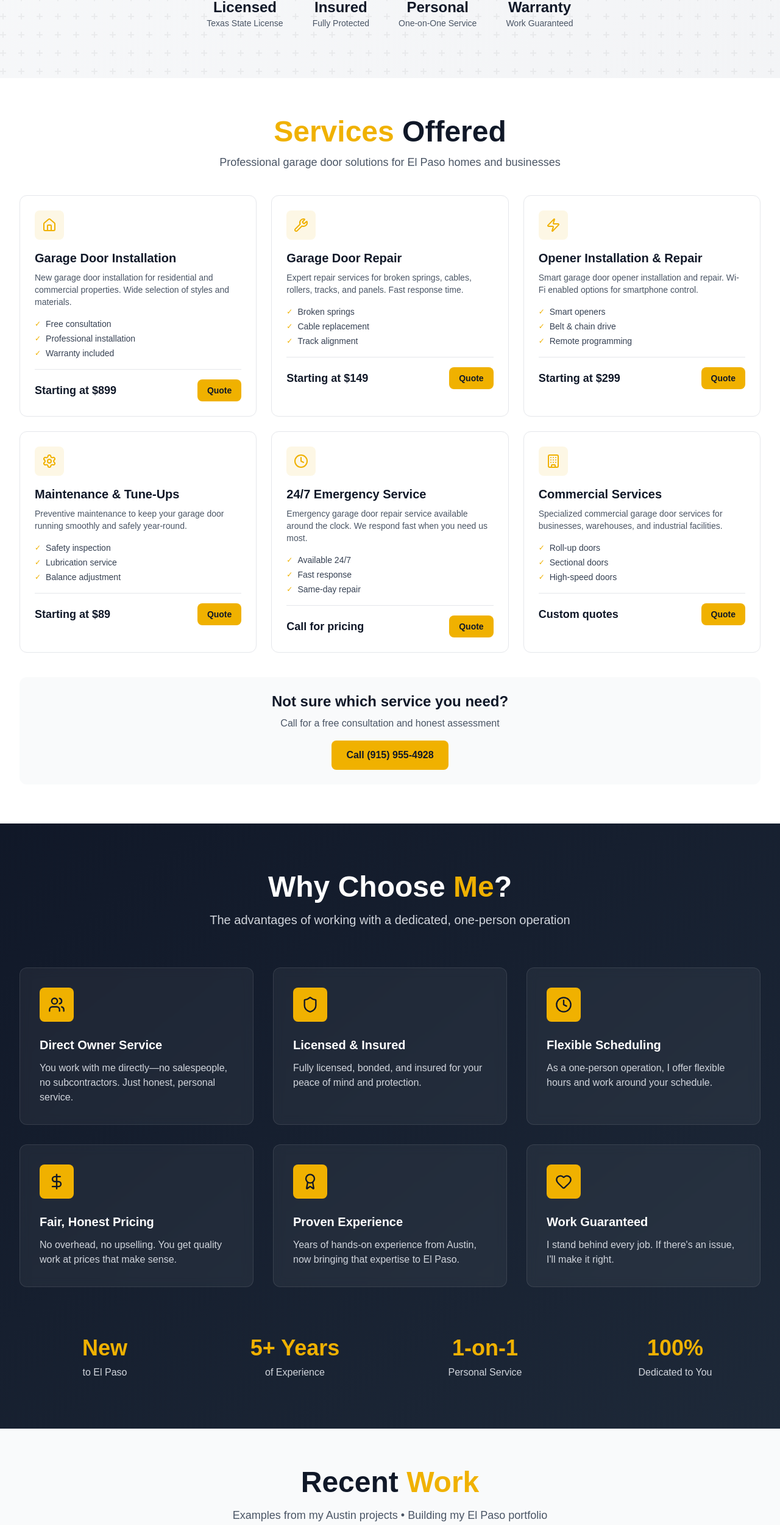
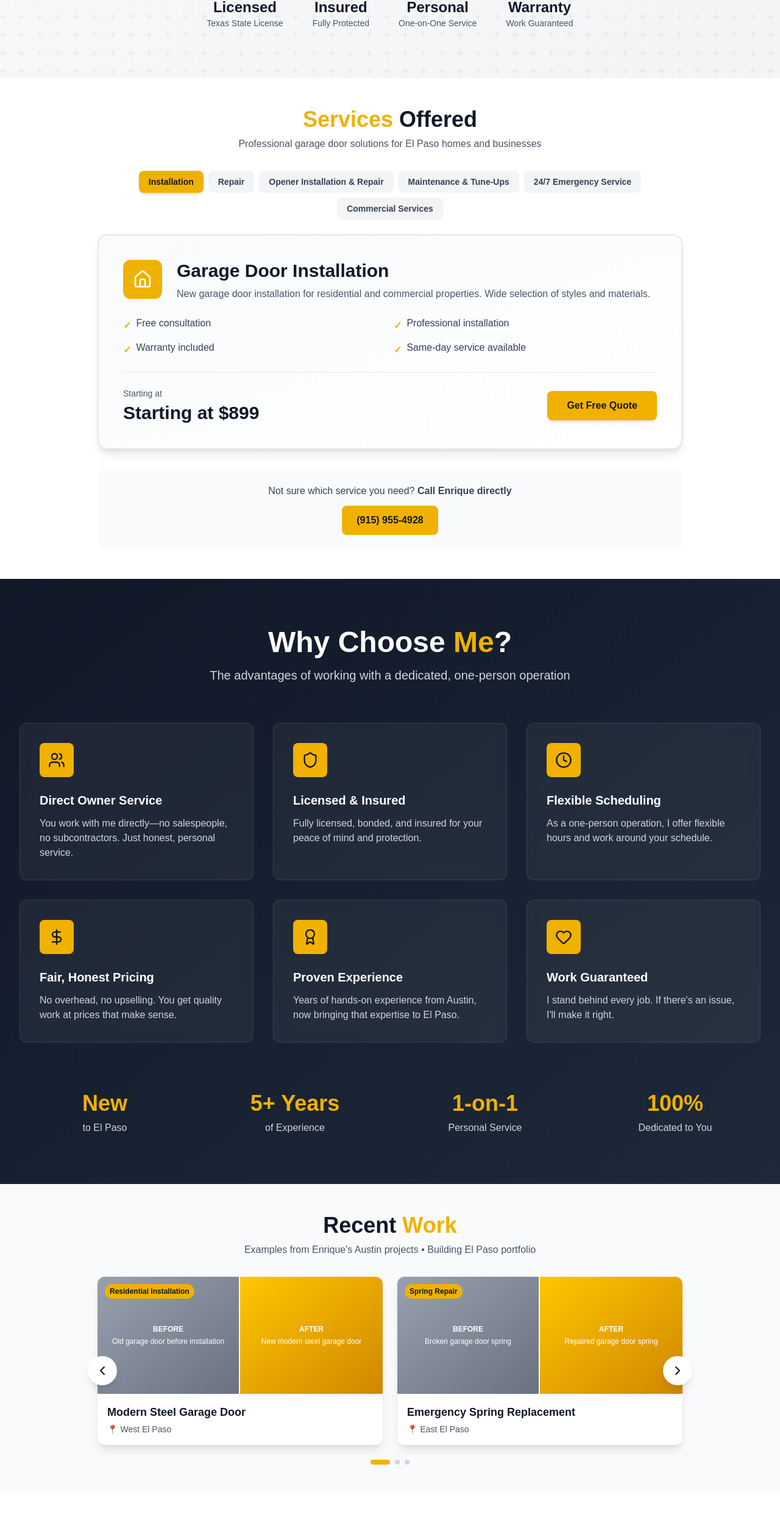
Before and after one commit to VHuico/loyal-garage-redesign, a Next.js app: page / in a window 1280 px wide. Shown: the part 938-3438 px from the top of the page at 61% size. Built offline with nearby package versions, Linux system fonts and the light colour scheme.

Commit message:
improving mobile experience

```diff
--- a/app/globals.css
+++ b/app/globals.css
@@ -67,3 +67,15 @@
 input[type="time"]:invalid {
   color: #6b7280; /* gray-500 when empty */
 }
+
+/* Hide scrollbar but keep functionality */
+.hide-scrollbar,
+.scrollbar-hide {
+  -ms-overflow-style: none;  /* IE and Edge */
+  scrollbar-width: none;  /* Firefox */
+}
+
+.hide-scrollbar::-webkit-scrollbar,
+.scrollbar-hide::-webkit-scrollbar {
+  display: none;  /* Chrome, Safari and Opera */
+}
--- a/components/About.tsx
+++ b/components/About.tsx
@@ -10,11 +10,11 @@
           {/* Left Content */}
           <div>
             <h2 className="text-4xl md:text-5xl font-bold text-gray-900 mb-6">
-              About <span className="text-yellow-500">Me & My Story</span>
+              About <span className="text-yellow-500">Enrique Carrillo</span>
             </h2>
 
             <p className="text-xl text-gray-700 mb-6 leading-relaxed">
-              Hi, I&apos;m the owner of Loyal Garage. I recently moved to El Paso from Austin,
+              Hi, I&apos;m Enrique Carrillo, owner of Loyal Garage. I recently moved to El Paso from Austin,
               where I spent years mastering the garage door business.
             </p>
 
@@ -25,8 +25,8 @@
             </p>
 
             <p className="text-lg text-gray-600 mb-8 leading-relaxed">
-              When you hire me, you&apos;re not getting a salesperson or a rotating crew—you get me,
-              someone who stakes their reputation on every job. I&apos;m licensed, insured, and
+              When you hire me, you&apos;re not getting a salesperson or a rotating crew—you get me, Enrique,
+              someone who stakes his reputation on every job. I&apos;m licensed, insured, and
               ready to earn your trust one garage door at a time.
             </p>
 
--- a/components/Booking.tsx
+++ b/components/Booking.tsx
@@ -235,8 +235,7 @@
                 </select>
               </div>
 
-              {/* Date & Time */}
-              <div className="grid grid-cols-2 gap-4">
+              {/* Date */}
               <div>
                 <label htmlFor="date" className="block text-gray-700 font-semibold mb-2">
                   Preferred Date
@@ -250,6 +249,8 @@
                   className="w-full px-4 py-3 border border-gray-300 rounded-lg focus:ring-2 focus:ring-yellow-500 focus:border-transparent"
                 />
               </div>
+
+              {/* Time */}
               <div>
                 <label htmlFor="time" className="block text-gray-700 font-semibold mb-2">
                   Preferred Time
@@ -267,7 +268,6 @@
                   <option value="evening">Evening (5 PM - 7 PM)</option>
                   <option value="asap">As soon as possible</option>
                 </select>
-                </div>
               </div>
 
               {/* Message */}
--- a/components/Portfolio.tsx
+++ b/components/Portfolio.tsx
@@ -56,7 +56,7 @@
 
 export default function Portfolio() {
   const [currentIndex, setCurrentIndex] = useState(0);
-  const itemsPerPage = 3;
+  const itemsPerPage = 2;
   const totalPages = Math.ceil(portfolioItems.length / itemsPerPage);
 
   const nextSlide = () => {
@@ -73,21 +73,21 @@
   );
 
   return (
-    <section id="portfolio" className="py-16 bg-gray-50">
-      <div className="max-w-7xl mx-auto px-4 sm:px-6 lg:px-8">
+    <section id="portfolio" className="py-12 bg-gray-50">
+      <div className="max-w-5xl mx-auto px-4 sm:px-6 lg:px-8">
         {/* Header */}
-        <div className="text-center mb-10">
-          <h2 className="text-4xl md:text-5xl font-bold text-gray-900 mb-4">
+        <div className="text-center mb-8">
+          <h2 className="text-3xl md:text-4xl font-bold text-gray-900 mb-2">
             Recent <span className="text-yellow-500">Work</span>
           </h2>
-          <p className="text-lg text-gray-600">
-            Examples from my Austin projects • Building my El Paso portfolio
+          <p className="text-gray-600">
+            Examples from Enrique's Austin projects • Building El Paso portfolio
           </p>
         </div>
 
         {/* Carousel */}
         <div className="relative">
-          <div className="grid md:grid-cols-2 lg:grid-cols-3 gap-6">
+          <div className="grid md:grid-cols-2 gap-6">
             {visibleItems.map((item) => (
               <div
                 key={item.id}
--- a/components/Services.tsx
+++ b/components/Services.tsx
@@ -1,5 +1,6 @@
 'use client';
 
+import { useState } from 'react';
 import { Wrench, Settings, Clock, Home, Building, Zap } from 'lucide-react';
 
 const services = [
@@ -48,6 +49,8 @@
 ];
 
 export default function Services() {
+  const [activeTab, setActiveTab] = useState(0);
+
   const scrollToBooking = () => {
     const element = document.getElementById('booking');
     if (element) {
@@ -55,75 +58,101 @@
     }
   };
 
+  const activeService = services[activeTab];
+  const Icon = activeService.icon;
+
   return (
-    <section id="services" className="py-16 bg-white">
-      <div className="max-w-7xl mx-auto px-4 sm:px-6 lg:px-8">
+    <section id="services" className="py-12 bg-white">
+      <div className="max-w-5xl mx-auto px-4 sm:px-6 lg:px-8">
         {/* Header */}
-        <div className="text-center mb-10">
-          <h2 className="text-4xl md:text-5xl font-bold text-gray-900 mb-3">
+        <div className="text-center mb-8">
+          <h2 className="text-3xl md:text-4xl font-bold text-gray-900 mb-2">
             <span className="text-yellow-500">Services</span> Offered
           </h2>
-          <p className="text-lg text-gray-600">
+          <p className="text-gray-600">
             Professional garage door solutions for El Paso homes and businesses
           </p>
         </div>
 
-        {/* Services Grid - Compact */}
-        <div className="grid md:grid-cols-2 lg:grid-cols-3 gap-6">
-          {services.map((service, index) => {
-            const Icon = service.icon;
-            return (
+        {/* Tab Navigation - Wraps on desktop, scrolls on mobile */}
+        <div className="relative mb-6">
+          <div className="md:flex md:flex-wrap md:justify-center flex overflow-x-auto gap-2 pb-2 md:pb-0 snap-x snap-mandatory scrollbar-hide">
+            {services.map((service, index) => (
+              <button
+                key={index}
+                onClick={() => setActiveTab(index)}
+                className={`flex-shrink-0 px-4 py-2 rounded-lg font-semibold text-sm transition-all snap-center ${
+                  activeTab === index
+                    ? 'bg-yellow-500 text-gray-900 shadow-md'
+                    : 'bg-gray-100 text-gray-700 hover:bg-gray-200'
+                }`}
+              >
+                {service.title.replace('Garage Door ', '')}
+              </button>
+            ))}
+          </div>
+          {/* Scroll indicators - mobile only */}
+          <div className="md:hidden flex justify-center gap-1 mt-2">
+            {services.map((_, index) => (
               <div
                 key={index}
-                className="bg-white border border-gray-200 rounded-xl p-6 hover:border-yellow-500 hover:shadow-lg transition-all duration-300 group"
-              >
-                {/* Icon */}
-                <div className="w-12 h-12 bg-yellow-500/10 rounded-lg flex items-center justify-center mb-4 group-hover:bg-yellow-500 transition-colors">
-                  <Icon className="text-yellow-500 group-hover:text-white transition-colors" size={24} />
+                className={`h-1 rounded-full transition-all ${
+                  index === activeTab ? 'w-6 bg-yellow-500' : 'w-1 bg-gray-300'
+                }`}
+              />
+            ))}
+          </div>
         </div>
 
-                {/* Content */}
-                <h3 className="text-xl font-bold text-gray-900 mb-2">{service.title}</h3>
-                <p className="text-sm text-gray-600 mb-4">{service.description}</p>
+        {/* Active Service Content */}
+        <div className="bg-gradient-to-br from-gray-50 to-white border-2 border-gray-200 rounded-2xl p-8 md:p-10 shadow-lg">
+          <div className="flex items-start gap-6 mb-6">
+            <div className="w-16 h-16 bg-yellow-500 rounded-xl flex items-center justify-center flex-shrink-0">
+              <Icon className="text-white" size={32} />
+            </div>
+            <div>
+              <h3 className="text-2xl md:text-3xl font-bold text-gray-900 mb-2">
+                {activeService.title}
+              </h3>
+              <p className="text-gray-600">{activeService.description}</p>
+            </div>
+          </div>
 
-                {/* Features - Only show first 3 */}
-                <ul className="space-y-1 mb-4">
-                  {service.features.slice(0, 3).map((feature, idx) => (
-                    <li key={idx} className="flex items-start gap-2 text-gray-700 text-sm">
-                      <span className="text-yellow-500 text-xs mt-0.5">✓</span>
+          {/* Features Grid */}
+          <div className="grid md:grid-cols-2 gap-3 mb-6">
+            {activeService.features.map((feature, idx) => (
+              <div key={idx} className="flex items-start gap-2 text-gray-700">
+                <span className="text-yellow-500 mt-1 font-bold">✓</span>
                 <span>{feature}</span>
-                    </li>
+              </div>
             ))}
-                </ul>
+          </div>
 
           {/* Price & CTA */}
-                <div className="pt-4 border-t border-gray-200 flex items-center justify-between">
-                  <p className="text-lg font-bold text-gray-900">{service.price}</p>
+          <div className="pt-6 border-t border-gray-200 flex flex-col sm:flex-row items-center justify-between gap-4">
+            <div>
+              <p className="text-sm text-gray-600 mb-1">Starting at</p>
+              <p className="text-3xl font-bold text-gray-900">{activeService.price}</p>
+            </div>
             <button
               onClick={scrollToBooking}
-                    className="bg-yellow-500 hover:bg-yellow-600 text-gray-900 px-4 py-2 rounded-lg font-semibold text-sm transition-all"
+              className="bg-yellow-500 hover:bg-yellow-600 text-gray-900 px-8 py-3 rounded-lg font-bold transition-all shadow-md hover:shadow-lg"
             >
-                    Quote
+              Get Free Quote
             </button>
           </div>
         </div>
-            );
-          })}
-        </div>
 
         {/* Bottom CTA - Compact */}
-        <div className="mt-10 text-center bg-gray-50 rounded-xl p-6">
-          <h3 className="text-2xl font-bold text-gray-900 mb-2">
-            Not sure which service you need?
-          </h3>
-          <p className="text-gray-600 mb-4">
-            Call for a free consultation and honest assessment
+        <div className="mt-8 text-center bg-gray-50 rounded-xl p-6">
+          <p className="text-gray-700 mb-3">
+            Not sure which service you need? <strong>Call Enrique directly</strong>
           </p>
           <a
             href="tel:+19159554928"
             className="inline-block bg-yellow-500 hover:bg-yellow-600 text-gray-900 px-6 py-3 rounded-lg font-bold transition-all"
           >
-            Call (915) 955-4928
+            (915) 955-4928
           </a>
         </div>
       </div>
--- a/components/Testimonials.tsx
+++ b/components/Testimonials.tsx
@@ -1,6 +1,7 @@
 'use client';
 
-import { Star } from 'lucide-react';
+import { useState, useEffect } from 'react';
+import { Star, ChevronLeft, ChevronRight } from 'lucide-react';
 
 const testimonials = [
   {
@@ -8,7 +9,7 @@
     name: 'Jennifer M.',
     location: 'Austin, TX',
     rating: 5,
-    text: 'I worked with him for years in Austin. Always professional, always on time, and never tried to sell me something I didn\'t need. Honest guy who does quality work.',
+    text: 'I worked with Enrique for years in Austin. Always professional, always on time, and never tried to sell me something I didn\'t need. Honest guy who does quality work.',
     service: 'Spring Repair',
   },
   {
@@ -16,7 +17,7 @@
     name: 'Robert K.',
     location: 'Austin, TX',
     rating: 5,
-    text: 'He installed a new garage door for us in Austin before he moved. Beautiful work and the price was very fair. El Paso is lucky to have him!',
+    text: 'Enrique installed a new garage door for us in Austin before he moved. Beautiful work and the price was very fair. El Paso is lucky to have him!',
     service: 'New Installation',
   },
   {
@@ -24,65 +25,116 @@
     name: 'Sandra P.',
     location: 'Austin, TX',
     rating: 5,
-    text: 'Used his services multiple times over the years. He really knows his stuff and takes pride in his work. You won\'t regret hiring him.',
+    text: 'Used Enrique\'s services multiple times over the years. He really knows his stuff and takes pride in his work. You won\'t regret hiring him.',
     service: 'Maintenance & Repairs',
   },
 ];
 
 export default function Testimonials() {
+  const [currentIndex, setCurrentIndex] = useState(0);
+  const [isPaused, setIsPaused] = useState(false);
+
+  // Auto-play functionality
+  useEffect(() => {
+    if (!isPaused) {
+      const interval = setInterval(() => {
+        setCurrentIndex((prev) => (prev + 1) % testimonials.length);
+      }, 5000); // Change every 5 seconds
+
+      return () => clearInterval(interval);
+    }
+  }, [isPaused]);
+
+  const nextSlide = () => {
+    setCurrentIndex((prev) => (prev + 1) % testimonials.length);
+  };
+
+  const prevSlide = () => {
+    setCurrentIndex((prev) => (prev - 1 + testimonials.length) % testimonials.length);
+  };
+
+  const currentTestimonial = testimonials[currentIndex];
+
   return (
-    <section className="py-16 bg-white">
-      <div className="max-w-7xl mx-auto px-4 sm:px-6 lg:px-8">
+    <section
+      className="py-12 bg-white"
+      onMouseEnter={() => setIsPaused(true)}
+      onMouseLeave={() => setIsPaused(false)}
+    >
+      <div className="max-w-4xl mx-auto px-4 sm:px-6 lg:px-8">
         {/* Header */}
-        <div className="text-center mb-10">
-          <h2 className="text-4xl md:text-5xl font-bold text-gray-900 mb-3">
+        <div className="text-center mb-6">
+          <h2 className="text-3xl md:text-4xl font-bold text-gray-900 mb-2">
             What <span className="text-yellow-500">Past Customers</span> Say
           </h2>
-          <p className="text-lg text-gray-600 mb-4">
-            Reviews from my time in Austin—building the same reputation in El Paso
+          <p className="text-sm text-gray-600">
+            <span className="font-semibold">Austin reviews</span> • Building El Paso reputation
           </p>
-
-          {/* Trust Notice */}
-          <div className="inline-flex items-center gap-2 bg-blue-50 px-6 py-3 rounded-lg border border-blue-200">
-            <div className="text-sm text-blue-800">
-              <span className="font-semibold">New to El Paso</span> • Austin customer reviews
-            </div>
-          </div>
         </div>
 
-        {/* Testimonials Grid - Compact */}
-        <div className="grid md:grid-cols-3 gap-6 mb-10">
-          {testimonials.map((testimonial) => (
-            <div
-              key={testimonial.id}
-              className="bg-gray-50 rounded-xl p-6 hover:shadow-xl transition-all duration-300 border border-gray-200 hover:border-yellow-500"
-            >
+        {/* Single Testimonial Carousel */}
+        <div className="relative">
+          <div className="bg-gradient-to-br from-gray-50 to-white rounded-2xl p-8 md:p-12 shadow-lg border-2 border-gray-100">
             {/* Stars */}
-              <div className="flex gap-1 mb-3">
-                {[...Array(testimonial.rating)].map((_, i) => (
-                  <Star key={i} className="fill-yellow-500 text-yellow-500" size={16} />
+            <div className="flex gap-1 mb-6 justify-center">
+              {[...Array(currentTestimonial.rating)].map((_, i) => (
+                <Star key={i} className="fill-yellow-500 text-yellow-500" size={24} />
               ))}
             </div>
 
             {/* Review Text */}
-              <p className="text-sm text-gray-700 mb-4 leading-relaxed">&ldquo;{testimonial.text}&rdquo;</p>
+            <p className="text-lg md:text-xl text-gray-700 mb-8 leading-relaxed text-center italic">
+              &ldquo;{currentTestimonial.text}&rdquo;
+            </p>
 
             {/* Customer Info */}
-              <div className="border-t border-gray-200 pt-3">
-                <p className="font-bold text-gray-900 text-sm">{testimonial.name}</p>
-                <p className="text-xs text-gray-600">{testimonial.location} • {testimonial.service}</p>
+            <div className="text-center border-t border-gray-200 pt-6">
+              <p className="font-bold text-gray-900 text-lg">{currentTestimonial.name}</p>
+              <p className="text-gray-600">{currentTestimonial.location}</p>
+              <span className="inline-block mt-3 bg-yellow-500/10 text-yellow-700 px-4 py-2 rounded-full text-sm font-medium">
+                {currentTestimonial.service}
+              </span>
             </div>
           </div>
+
+          {/* Navigation Buttons */}
+          <button
+            onClick={prevSlide}
+            className="absolute left-0 top-1/2 -translate-y-1/2 -translate-x-4 md:-translate-x-6 bg-white hover:bg-yellow-500 text-gray-900 p-2 md:p-3 rounded-full shadow-lg transition-all z-10"
+            aria-label="Previous testimonial"
+          >
+            <ChevronLeft size={20} />
+          </button>
+          <button
+            onClick={nextSlide}
+            className="absolute right-0 top-1/2 -translate-y-1/2 translate-x-4 md:translate-x-6 bg-white hover:bg-yellow-500 text-gray-900 p-2 md:p-3 rounded-full shadow-lg transition-all z-10"
+            aria-label="Next testimonial"
+          >
+            <ChevronRight size={20} />
+          </button>
+
+          {/* Dots Indicator */}
+          <div className="flex justify-center gap-2 mt-6">
+            {testimonials.map((_, index) => (
+              <button
+                key={index}
+                onClick={() => setCurrentIndex(index)}
+                className={`w-2 h-2 rounded-full transition-all ${
+                  index === currentIndex ? 'bg-yellow-500 w-8' : 'bg-gray-300'
+                }`}
+                aria-label={`Go to testimonial ${index + 1}`}
+              />
             ))}
+          </div>
         </div>
 
         {/* CTA for El Paso Customers - Compact */}
-        <div className="bg-gradient-to-br from-yellow-50 to-yellow-100 border-2 border-yellow-300 rounded-xl p-6 md:p-8 text-center">
-          <h3 className="text-2xl font-bold text-gray-900 mb-2">
-            Help Me Build My El Paso Reputation
+        <div className="mt-8 bg-gradient-to-br from-yellow-50 to-yellow-100 border border-yellow-300 rounded-xl p-6 text-center">
+          <h3 className="text-xl font-bold text-gray-900 mb-2">
+            Help Enrique Build His El Paso Reputation
           </h3>
-          <p className="text-gray-700 mb-4">
-            Be one of my first El Paso customers! Competitive rates to build my local portfolio.
+          <p className="text-sm text-gray-700 mb-4">
+            Be one of his first El Paso customers! Competitive rates to build local portfolio.
           </p>
           <div className="flex flex-col sm:flex-row gap-3 justify-center">
             <button
@@ -90,13 +142,13 @@
                 const element = document.getElementById('booking');
                 if (element) element.scrollIntoView({ behavior: 'smooth' });
               }}
-              className="bg-yellow-500 hover:bg-yellow-600 text-gray-900 px-6 py-3 rounded-lg font-bold transition-all"
+              className="bg-yellow-500 hover:bg-yellow-600 text-gray-900 px-6 py-2.5 rounded-lg font-bold text-sm transition-all"
             >
               Get a Free Quote
             </button>
             <a
               href="tel:+19159554928"
-              className="bg-gray-900 hover:bg-gray-800 text-white px-6 py-3 rounded-lg font-bold transition-all"
+              className="bg-gray-900 hover:bg-gray-800 text-white px-6 py-2.5 rounded-lg font-bold text-sm transition-all"
             >
               Call Now
             </a>
```
Also changed, not shown: components/ServiceArea.tsx (+32 -2 lines), components/WhyChooseUs.tsx (+57 -2 lines). Lines whose indentation alone changed are shown as unchanged.
